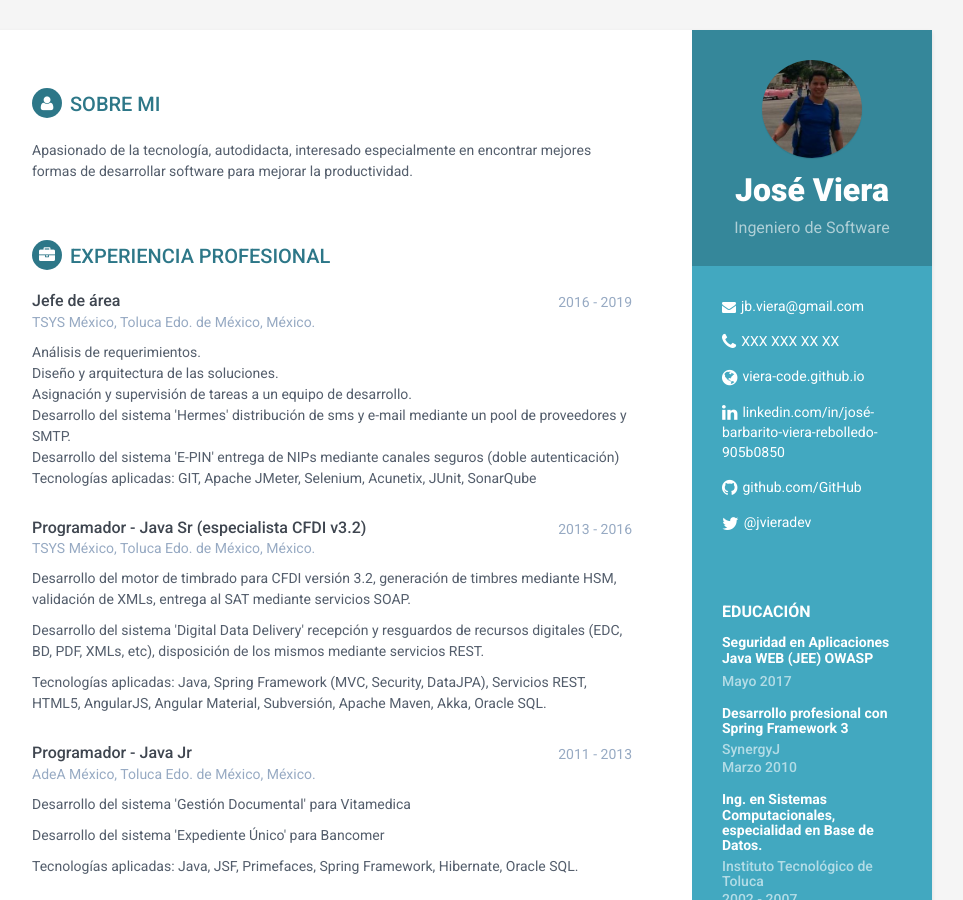
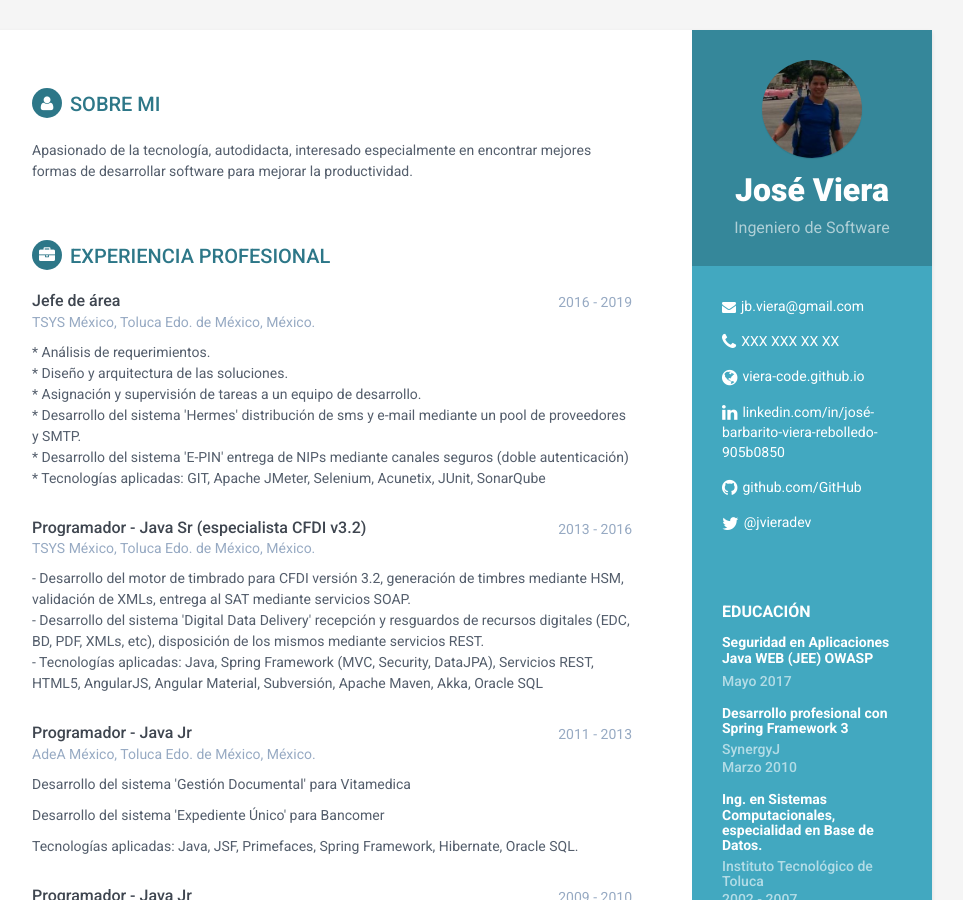
Before and after one commit to jviera/jviera.github.io, a Jekyll site: the page built from index.html, in a window 1280 px wide and 900 px high. Shown: the whole window, without its empty margins (188-1151 px from the left). Built offline with Jekyll 4.4.1, drawn with Linux system fonts in a browser that asks for light colours.

Commit message:
Update experience.html

```diff
--- a/_includes/experience.html
+++ b/_includes/experience.html
@@ -11,12 +11,12 @@
                     </div>
                     <div class="details">
                         <p>
-                            Análisis de requerimientos.<br>
-                            Diseño y arquitectura de las soluciones.<br>
-                            Asignación y supervisión de tareas a un equipo de desarrollo.<br>
-                            Desarrollo del sistema 'Hermes' distribución de sms y e-mail mediante un pool de proveedores y SMTP.<br>
-                            Desarrollo del sistema 'E-PIN' entrega de NIPs mediante canales seguros (doble autenticación)<br>
-                            Tecnologías aplicadas: GIT, Apache JMeter, Selenium, Acunetix, JUnit, SonarQube
+                            * Análisis de requerimientos.<br>
+                            * Diseño y arquitectura de las soluciones.<br>
+                            * Asignación y supervisión de tareas a un equipo de desarrollo.<br>
+                            * Desarrollo del sistema 'Hermes' distribución de sms y e-mail mediante un pool de proveedores y SMTP.<br>
+                            * Desarrollo del sistema 'E-PIN' entrega de NIPs mediante canales seguros (doble autenticación)<br>
+                            * Tecnologías aplicadas: GIT, Apache JMeter, Selenium, Acunetix, JUnit, SonarQube
                         </p>
                     </div>
                 </div>
@@ -30,9 +30,11 @@
                         <div class="company">TSYS México, Toluca Edo. de México, México.</div>
                     </div>
                     <div class="details">
-                        <p>Desarrollo del motor de timbrado para CFDI versión 3.2, generación de timbres mediante HSM, validación de XMLs, entrega al SAT mediante servicios SOAP.</p>
-                        <p>Desarrollo del sistema 'Digital Data Delivery' recepción y resguardos de recursos digitales (EDC, BD, PDF, XMLs, etc), disposición de los mismos mediante servicios REST.</p>
-                        <p>Tecnologías aplicadas: Java, Spring Framework (MVC, Security, DataJPA), Servicios REST, HTML5, AngularJS, Angular Material, Subversión, Apache Maven, Akka, Oracle SQL.</p>
+                        <p>
+                            - Desarrollo del motor de timbrado para CFDI versión 3.2, generación de timbres mediante HSM, validación de XMLs, entrega al SAT mediante servicios SOAP.<br>
+                            - Desarrollo del sistema 'Digital Data Delivery' recepción y resguardos de recursos digitales (EDC, BD, PDF, XMLs, etc), disposición de los mismos mediante servicios REST.<br>
+                            - Tecnologías aplicadas: Java, Spring Framework (MVC, Security, DataJPA), Servicios REST, HTML5, AngularJS, Angular Material, Subversión, Apache Maven, Akka, Oracle SQL<br>
+                        </p>
                     </div>
                 </div>
 
```
